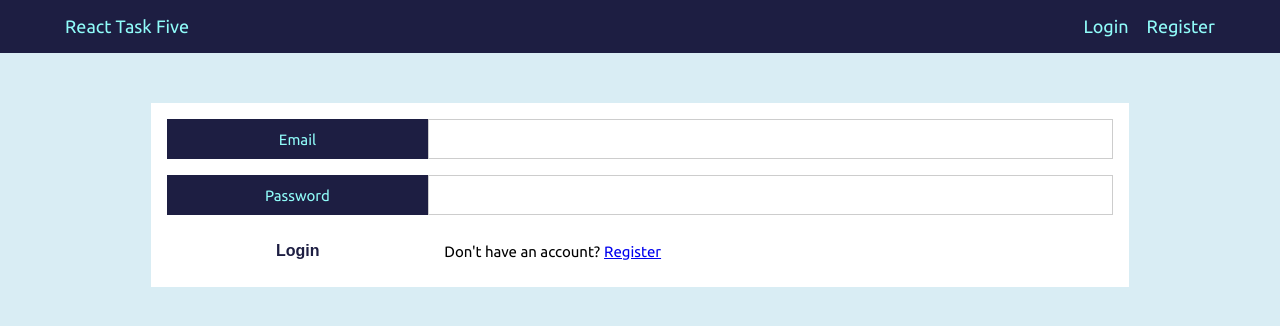
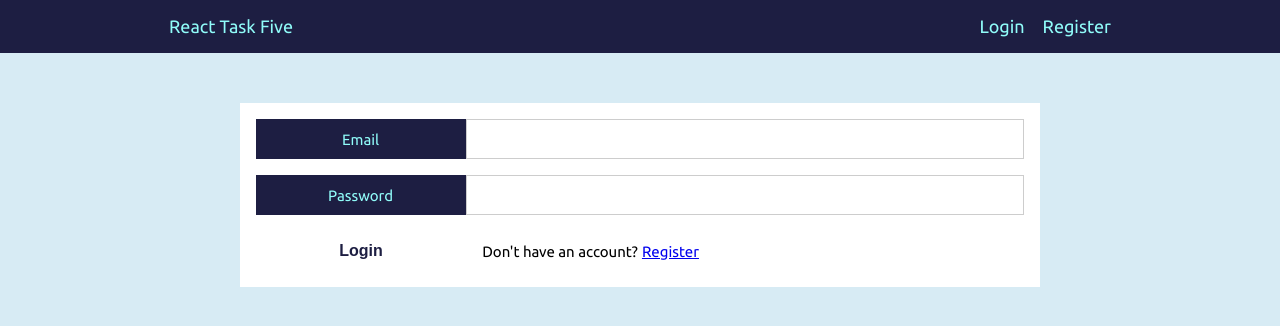
Before and after one commit to vuckovicsava/react-task-five, a React (Create React App) app: page /login in a window 1280 px wide. Shown: the top 326 px of the page. Built offline with nearby package versions, Linux system fonts and the light colour scheme.

Commit message:
extracted general scss rules

```diff
--- a/src/styles/_general.scss
+++ /dev/null
@@ -1,51 +0,0 @@
-// resetting
-* {
-  box-sizing: border-box;
-}
-
-html,
-body {
-  margin: 0;
-  padding: 0;
-  font-family: 'Ubuntu', sans-serif;
-  font-size: 62.5%;
-  background-color: lighten($iceberg, 30);
-}
-
-// container
-.container {
-  padding-right: 15px;
-  padding-left: 15px;
-  margin-right: auto;
-  margin-left: auto;
-}
-@media (min-width: $md) {
-  .container {
-    width: $md - 20px;
-  }
-}
-@media (min-width: $lg) {
-  .container {
-    width: $lg - 20px;
-  }
-}
-@media (min-width: $xl) {
-  .container {
-    width: $xl - 20px;
-  }
-}
-
-// other
-.hide-on-sm {
-  display: block;
-  @media screen and (max-width: $sm) {
-    display: none;
-  }
-}
-
-.warning {
-  display: block;
-  font-size: 1.8rem;
-  letter-spacing: 1.5px;
-  margin-bottom: .5rem;
-}
--- a/src/styles/_variables.scss
+++ b/src/styles/abstracts/_variables.scss
@@ -9,7 +9,7 @@ $black: #000;
 $yankees-blue: #1d1e42;
 $purple: #9448bc;
 $electric-blue: #90fcf9;
-$iceberg: #63b4d1;
+$iceberg-light: #d7ebf4;
 $red: #a10e0e;
 $light-gray: #cdcdcd;
 $white: #fff;
--- /dev/null
+++ b/src/styles/general/_helpers.scss
@@ -0,0 +1,37 @@
+.container {
+  padding-right: 15px;
+  padding-left: 15px;
+  margin-right: auto;
+  margin-left: auto;
+
+  @include desktop {
+    width: $xl - 20px;
+  }
+
+  @media (min-width: $md) {
+    width: $md - 20px;
+  }
+  @media (min-width: $lg) {
+    width: $lg - 20px;
+  }
+}
+
+.hide-on-phone {
+  display: block;
+
+  @include phone {
+    display: none;
+  }
+}
+
+.warning {
+  display: block;
+  font-size: 1.8rem;
+  letter-spacing: 1.5px;
+  margin-bottom: .8rem;
+
+  @include phone {
+    font-size: 1.4rem;
+    letter-spacing: 1px;
+  }
+}
--- /dev/null
+++ b/src/styles/general/_reset.scss
@@ -0,0 +1,13 @@
+// resetting
+* {
+  box-sizing: border-box;
+}
+
+html,
+body {
+  margin: 0;
+  padding: 0;
+  font-family: 'Ubuntu', sans-serif;
+  font-size: 62.5%;
+  background-color: $iceberg-light;
+}
--- a/src/styles/main.scss
+++ b/src/styles/main.scss
@@ -1,6 +1,9 @@
-@import 'variables';
-@import 'mixins';
-@import 'general';
+@import 'abstracts/variables';
+@import 'abstracts/mixins';
+
+@import 'general/reset';
+@import 'general/helpers';
+
 @import 'navbar';
 @import 'forms';
 @import 'useritem';
```
Also changed, not shown: src/styles/abstracts/_mixins.scss (renamed from src/styles/_mixins.scss).
